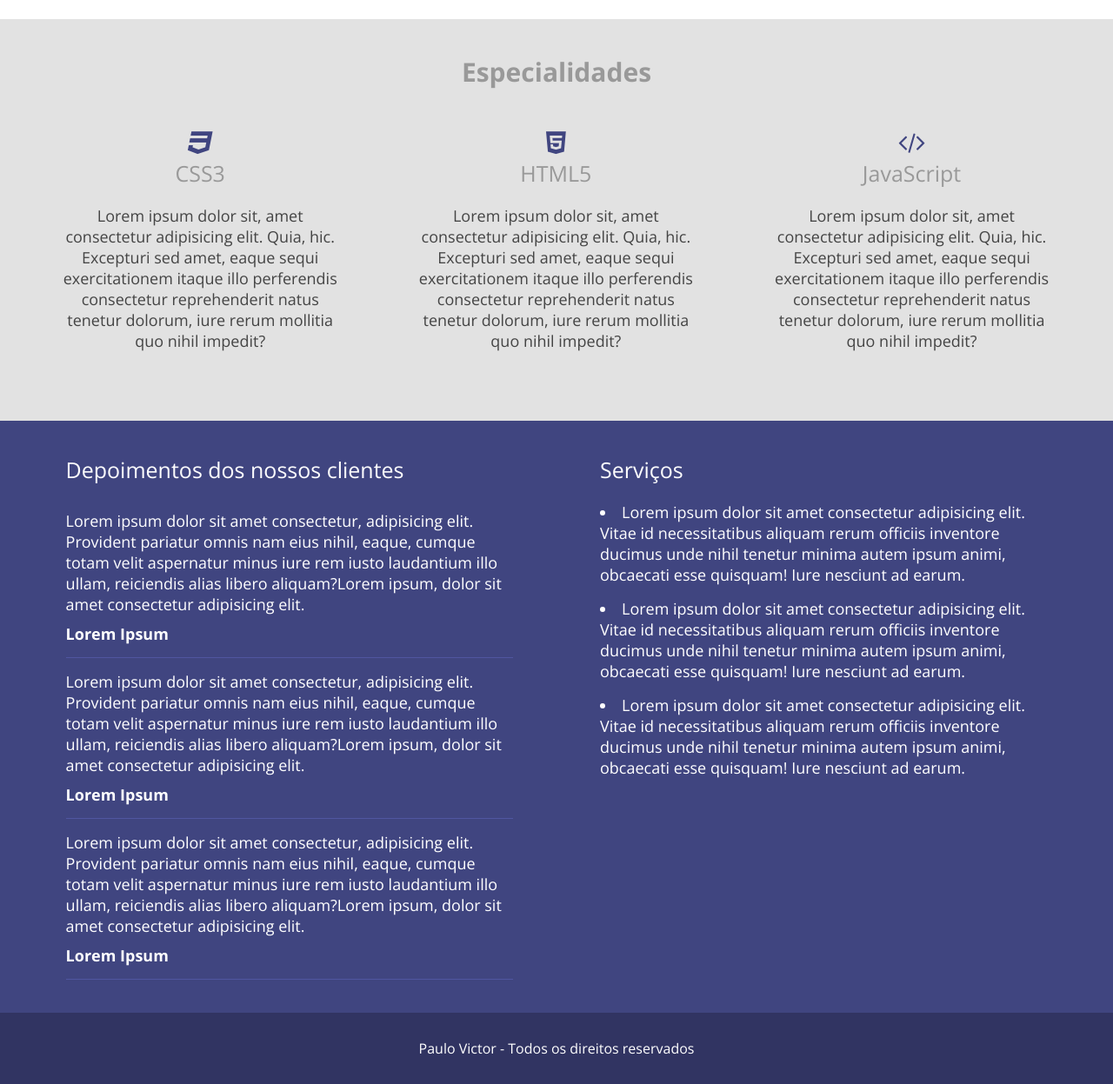
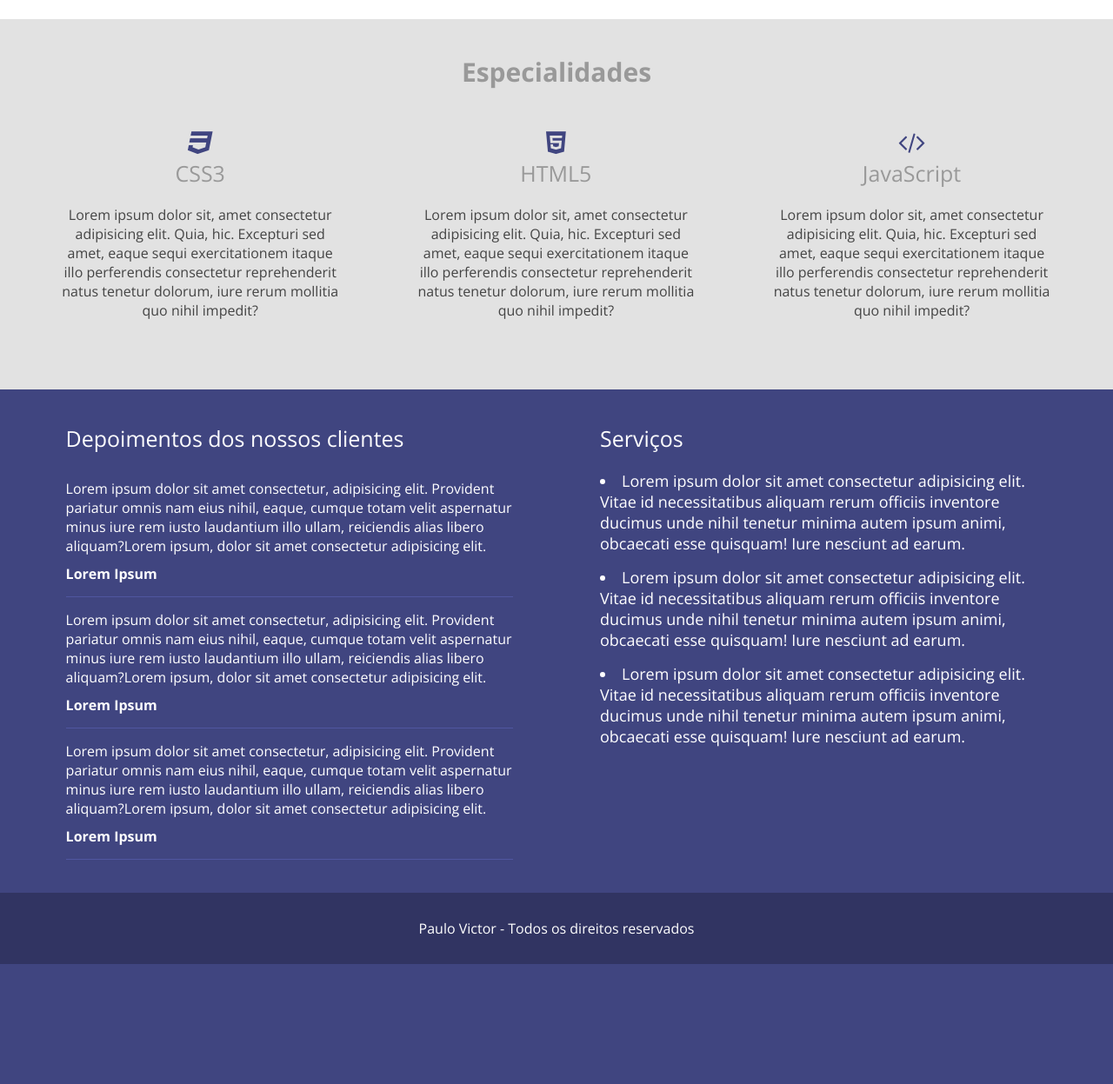
Before and after one commit to PauloVictorSS/Dynamic-WebSite, a PHP site: page / in a window 1280 px wide. Shown: the part 911-2158 px from the top of the page at 87% size. After the commit the page ends 2020 px from the top, so only its background shows below. Run offline with PHP 8.4, Linux system fonts and the light colour scheme.

Commit message:
boot css
Adicionar um estilo para as tags <p> do arquivo de css

```diff
--- a/estilos/style.css
+++ b/estilos/style.css
@@ -33,7 +33,9 @@ img{
     width: 100%;
     max-width: 400px;
 }
-
+p{
+    font-size:16px;
+}
 
 /** Estilização do Site **/
 
@@ -140,7 +142,6 @@ section.descricao-autor h2{
 }
 
 section.descricao-autor p{
-    font-size: 16px;
     margin-top: 10px;
 }
 
@@ -174,7 +175,6 @@ section.especialidades h2.title{
 
 .box-especialidade p{
     color: #444;
-    font-size: 18px;
     margin-top: 20px;
 }
 
@@ -200,13 +200,11 @@ section.extras .depoimento-single{
 }
 
 p.depoimento-descricao{
-    font-size: 18px;
     color: white;
     font-weight: 300;
 }
 
 p.nome-autor{
-    font-size: 18px;
     color: white;
     margin-top: 10px;
     font-weight: bold;
@@ -231,7 +229,6 @@ footer{
 
 footer p{
     color: white;
-    font-size: 16px;
     font-weight: 400;
     text-align: center;
 }
@@ -254,15 +251,12 @@ footer p{
         display: block;
         margin: 0 auto;
     }
-
     nav.desktop{
         display: none;
     }
-
     nav.mobile{
         display: block;
     }
-
     nav.mobile ul{
         top: 55px;
         z-index: 3;
@@ -272,9 +266,7 @@ footer p{
         display: block;
         text-align: center;
         width: 100%;
-
     }
-
     nav.mobile li{
         font-weight: 300;
         width: 100%;
@@ -284,13 +276,11 @@ footer p{
         font-size: 17px;
         background: #fff;
     }
-
     nav.mobile li a {
         display: block;
         text-decoration: none;
         color: #444;
     }
-
     .botao-menu-mobile{
         cursor: pointer;
         color: white;
```
Also changed, not shown: 3 other files.
